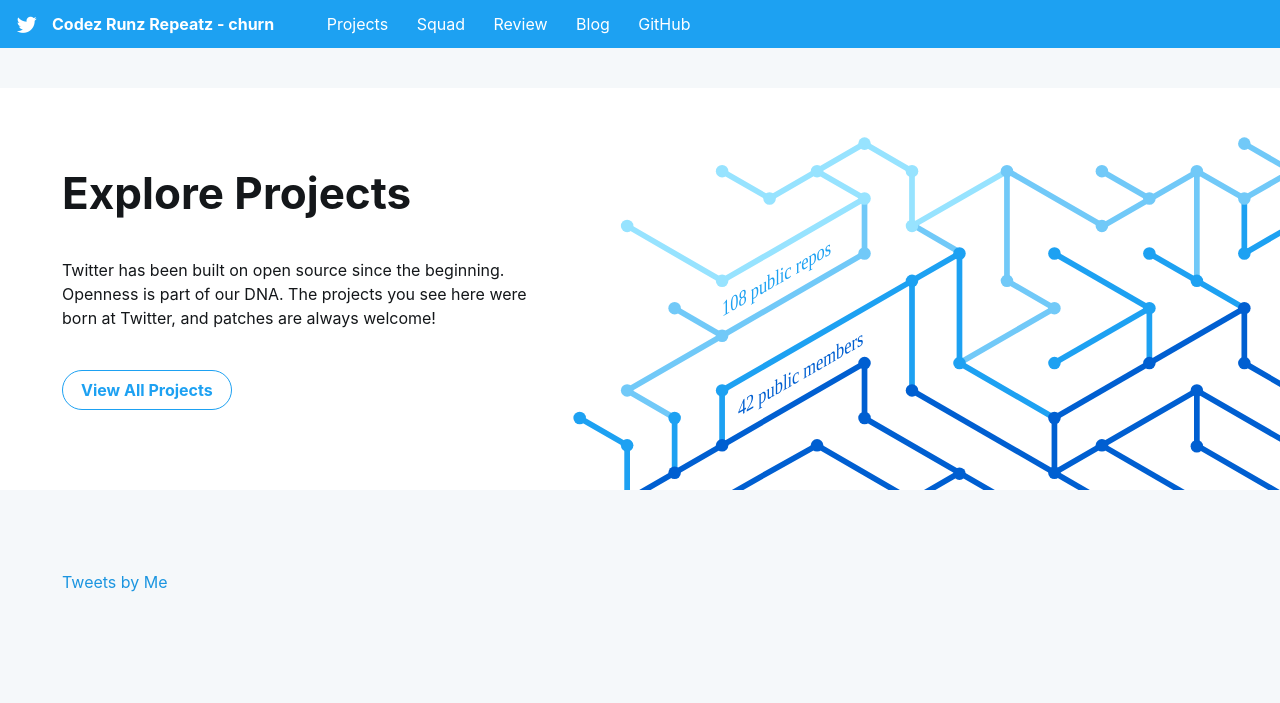
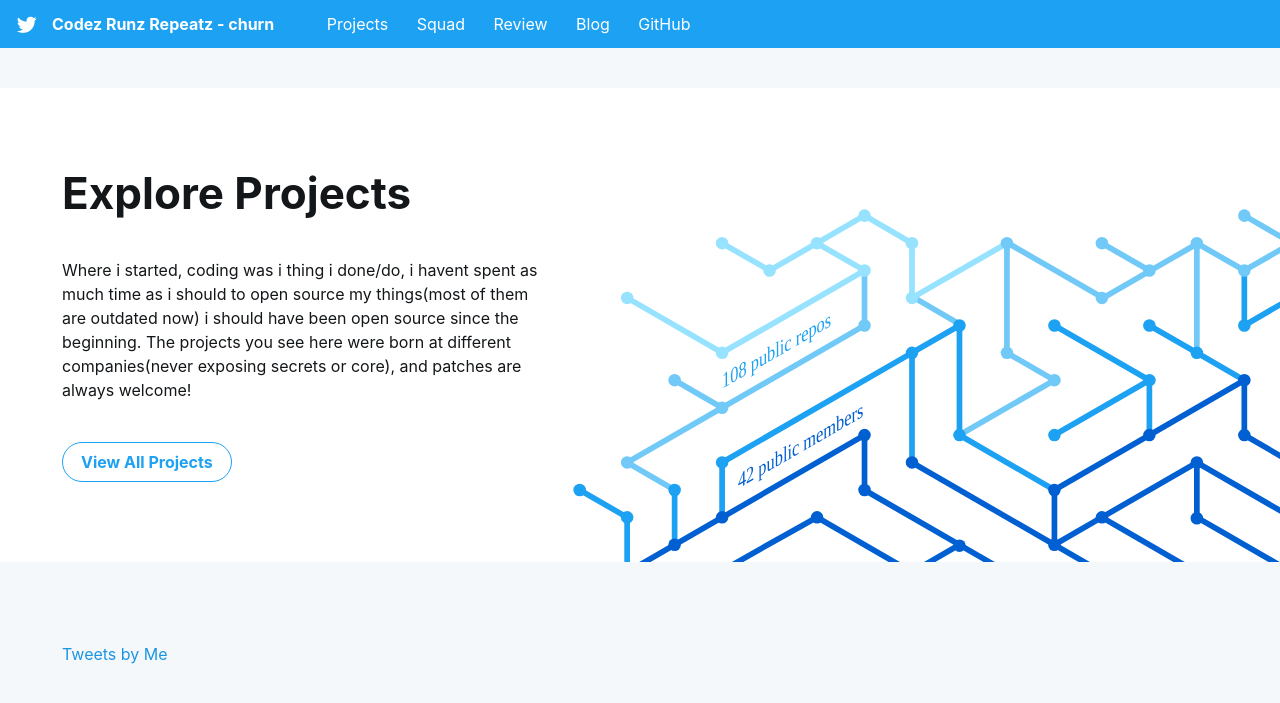
Before and after one commit to codez-runz-repeatz/codez-runz-repeatz.github.io, a Jekyll site: the page built from index.html, in a window 1280 px wide and 900 px high, scrolled down 1251 px. Shown: the top 703 px of the window. Built offline with Jekyll 4.4.1, drawn with Linux system fonts in a browser that asks for light colours; some web fonts are replaced; comment, search, counter and statistics services are not loaded.

```diff
--- a/index.html
+++ b/index.html
@@ -59,7 +59,7 @@
     <div class="Grid container">
         <div class="Grid-cell left-text u-size5of12 u-after1of12">
             <h1 class="small-title mega-margin">Explore Projects</h1>
-            <p class="mega-margin">Twitter has been built on open source since the beginning. Openness is part of our DNA. The projects you see here were born at Twitter, and patches are always welcome!</p>
+            <p class="mega-margin">Where i started, coding was i thing i done/do, i havent spent as much time as i should to open source my things(most of them are outdated now) i should have been open source since the beginning.  The projects you see here were born at different companies(never exposing secrets or core), and patches are always welcome!</p>
             <button onclick="https://github.com/codez-runz-repeatz" type="button" class="Button Button--large">View All Projects</button>
         </div>
         <div class="Grid-cell explore-projects-blank"></div>
```
